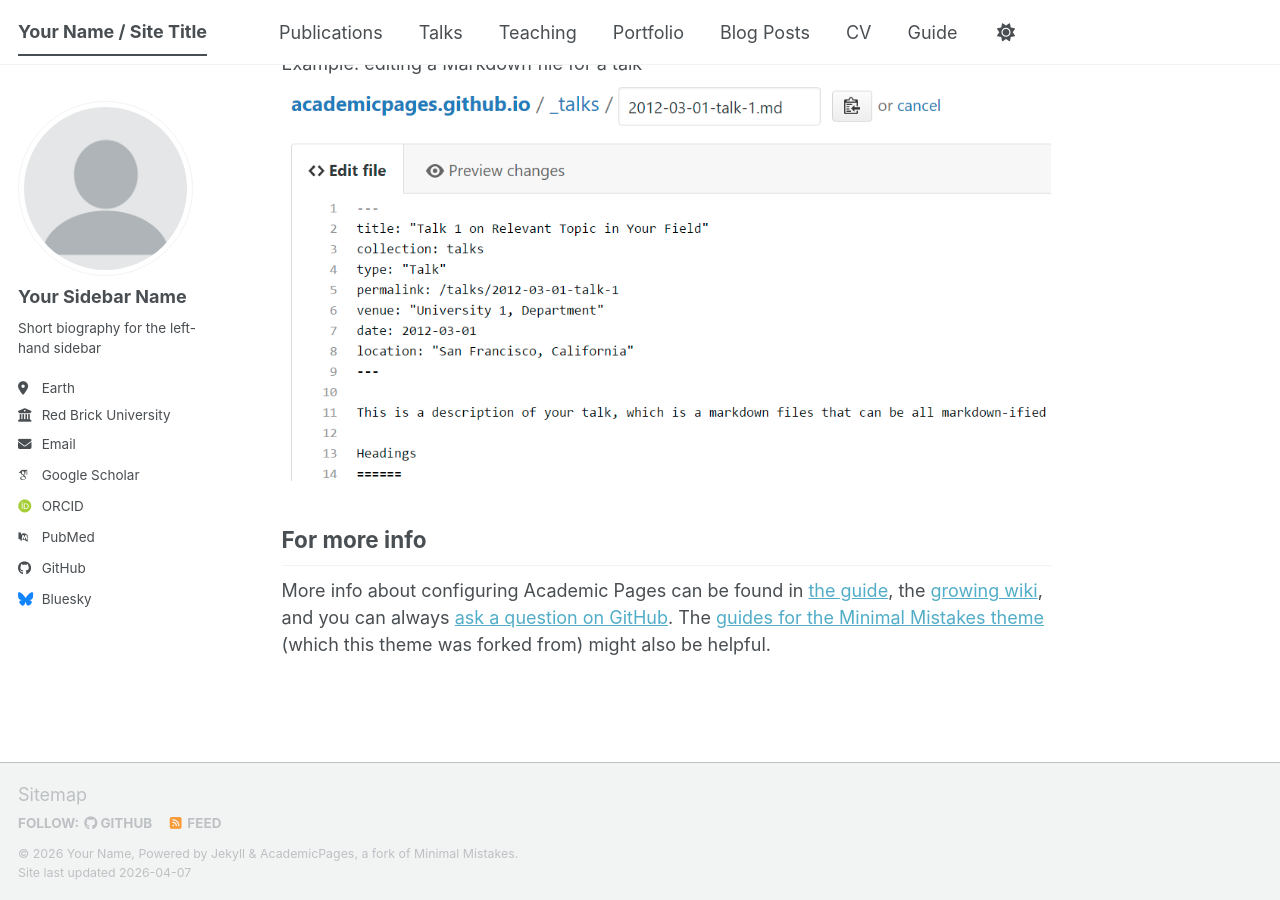
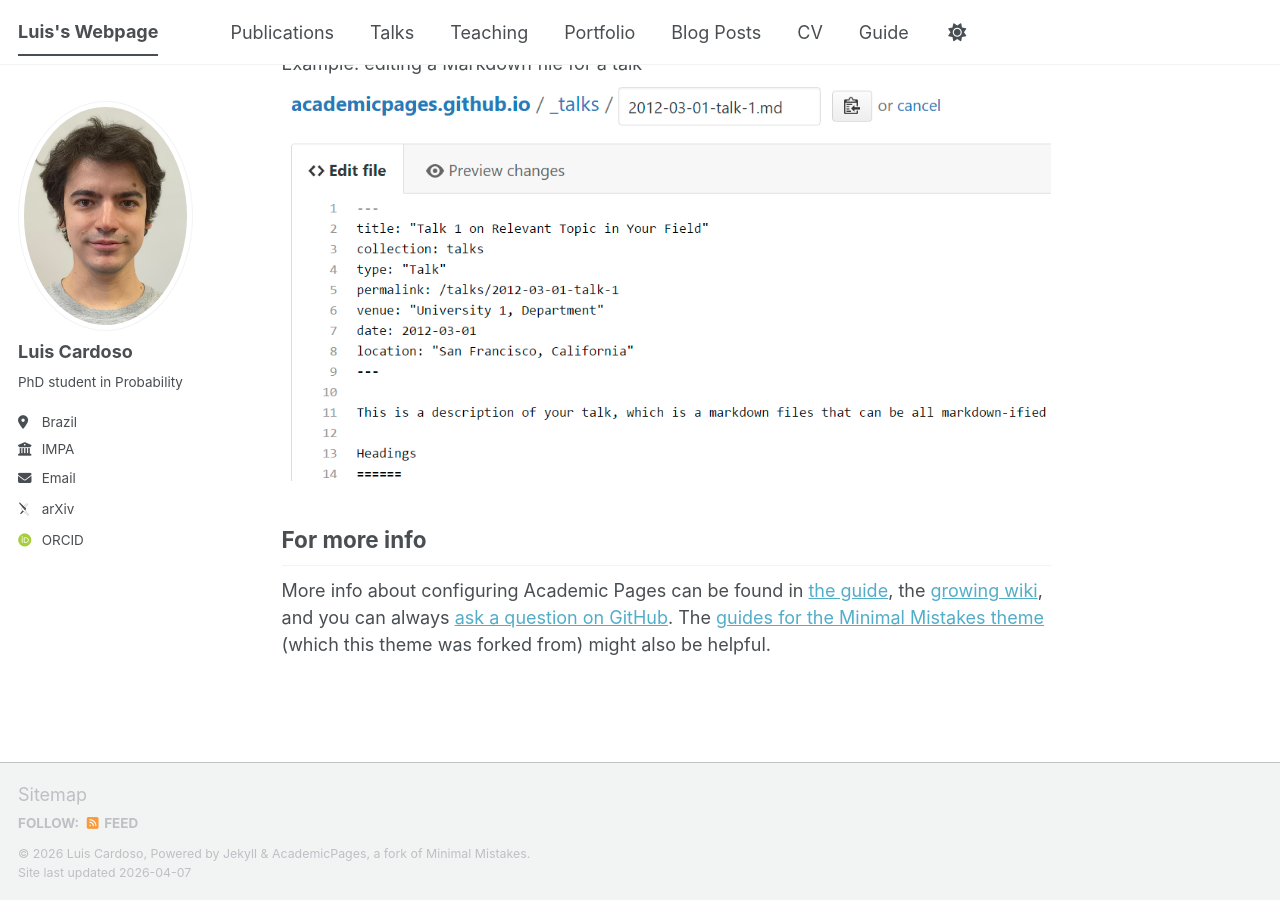
Before and after one commit to LuisFCardoso/LuisFCardoso.github.io, a Jekyll site: the page built from _pages/about.md, in a window 1280 px wide and 900 px high, scrolled down 2720 px. Built offline with Jekyll 4.4.1, drawn with Linux system fonts in a browser that asks for light colours; some web fonts are replaced; a script bundle is joined from its source files by our own code; library files that are not in the unit come from our copies.

Commit message:
Update config

```diff
--- a/_config.yml
+++ b/_config.yml
@@ -9,11 +9,11 @@
 # Basic Site Settings
 locale                   : "en-US"
 site_theme               : "default" # The available themes options are "default", "air", "sunrise", "mint", "dirt" and "contrast"
-title                    : "Your Name / Site Title"
+title                    : "Luis's Webpage"
 title_separator          : "-"
-name                     : &name "Your Name"
-description              : &description "Your Name's academic portfolio"   # Update this with a general description of your site, this is the default if not overridden by a page
-url                      : https://academicpages.github.io # The base hostname & protocol for your site e.g. "https://[your GitHub username].github.io",
+name                     : &name "Luis Cardoso"
+description              : &description "This is my academic webpage"   # Update this with a general description of your site, this is the default if not overridden by a page
+url                      : https://luisfcardoso.github.io # The base hostname & protocol for your site e.g. "https://[your GitHub username].github.io",
                                                            # or if you already have some other page hosted on Github then use "https://[your GitHub username].github.io/[Your Repo Name]"
 baseurl                  : "" # the subpath of your site, e.g. "/blog"
 repository               : "academicpages/academicpages.github.io"
@@ -23,25 +23,25 @@ repository               : "academicpages/academicpages.github.io"
 #               Additional customization can be done by editing /_includes/author-profile.html
 author:
   # Biographic information
-  avatar           : "profile.png"
-  name             : "Your Sidebar Name"
+  avatar           : "profile.jpeg"
+  name             : "Luis Cardoso"
   pronouns         : # example: "she/her"
-  bio              : "Short biography for the left-hand sidebar"
-  location         : "Earth"
-  employer         : "Red Brick University"
+  bio              : "PhD student in Probability"
+  location         : "Brazil"
+  employer         : "IMPA"
   uri              : # URL
-  email            : "none@example.org"
+  email            : "luis.cardoso@impa.br"
 
   # Academic websites
   academia         : # URL
-  arxiv            : # URL - Update with the correct link to your profile
-  googlescholar    : "https://scholar.google.com/citations?user=PS_CX0AAAAAJ"
+  arxiv            : "https://arxiv.org/a/cardoso_l_1.html"
+  googlescholar    : #"https://scholar.google.com/citations?user=PS_CX0AAAAAJ"
   inspire-hep      : # URL
   impactstory      : # URL
-  orcid            : "https://orcid.org/yourorcidurl"
+  orcid            : "https://orcid.org/0009-0005-3834-4743"
   semantic         : # URL
   ssrn             : # URL
-  pubmed           : "https://www.ncbi.nlm.nih.gov/pubmed/?term=john+snow"
+  pubmed           : # URL
   researchgate     : # URL
   scopus           : # URL
   zotero           : # URL
@@ -51,13 +51,13 @@ author:
   bitbucket        : # Username - Update with your username on the site
   codepen          : # Username
   dribbble         : # Username
-  github           : "academicpages"
+  github           : # Username
   kaggle           : # Username
   stackoverflow    : # User number or user number and name (i.e., use "1" or "1/jeff-atwood")
 
   # Social media
   artstation       : # Username
-  bluesky          : "bsky.app" # Replace this with you Bluesky username
+  bluesky          : # Username
   facebook         : # Username
   flickr           : # Username
   foursquare       : # Username
```
Also changed, not shown: WhatsApp Image 2026-03-31 at 15.19.04.jpeg (added), images/profile.jpeg (added).
